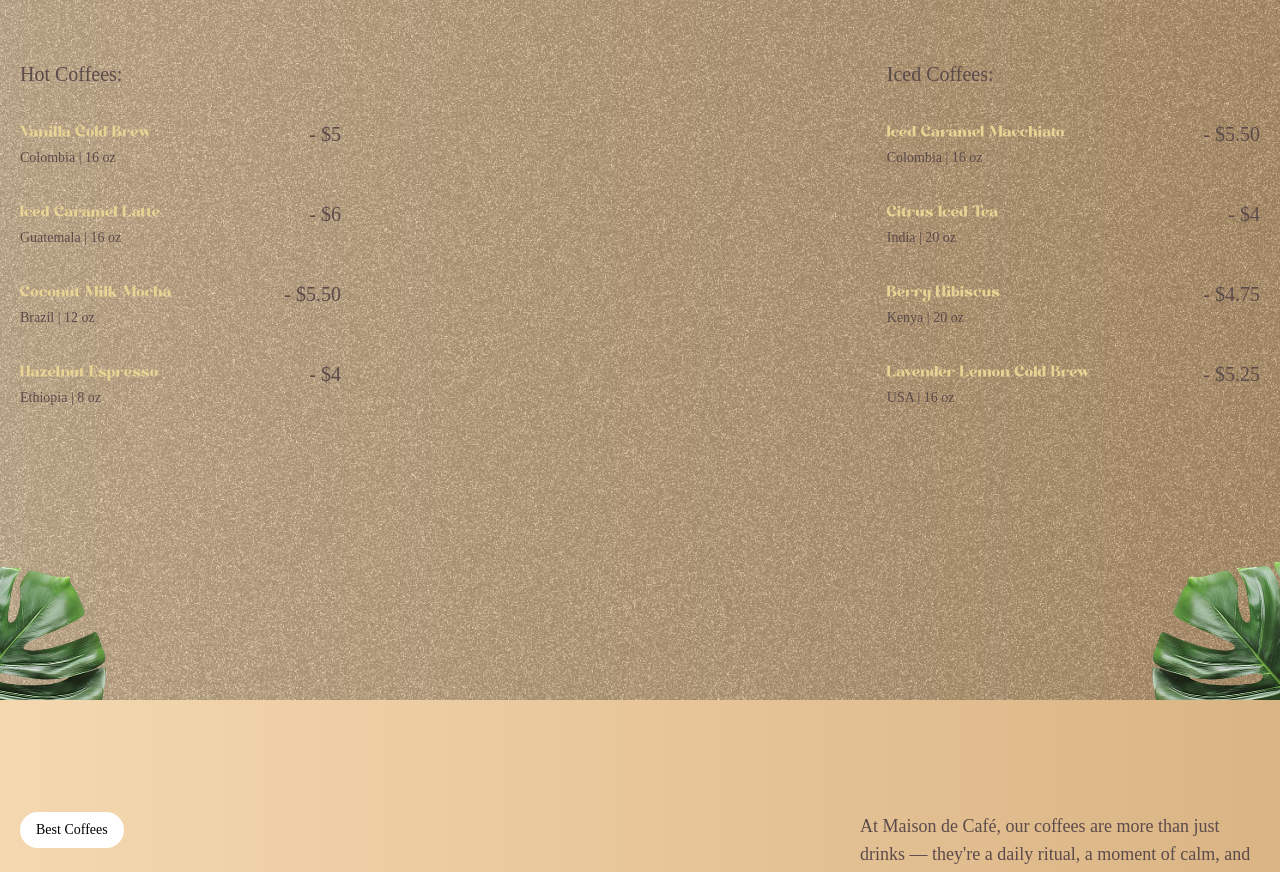
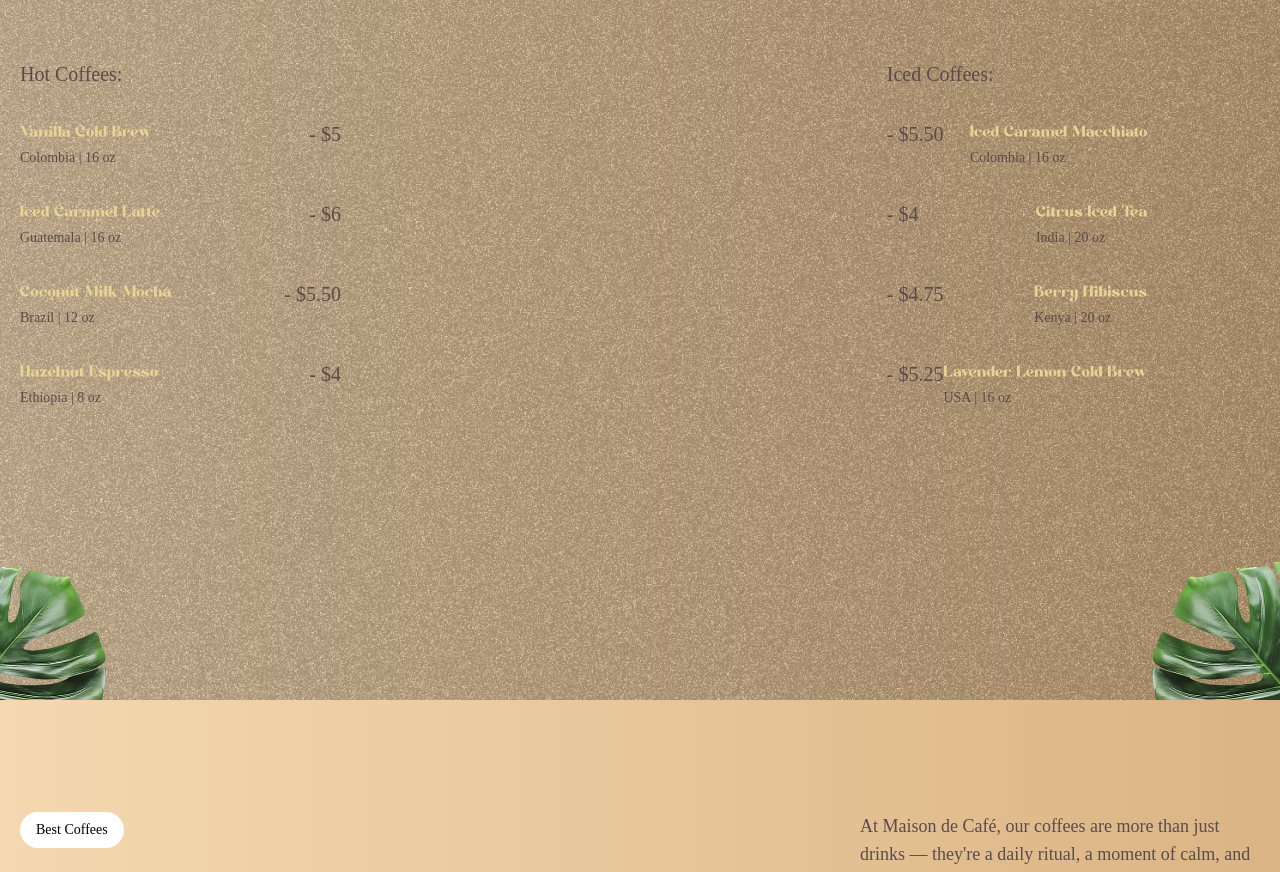
Before and after one commit to majanikoljic/coffee, a React (Vite) app: page / in a window 1280 px wide. Shown: the part 900-1772 px from the top of the page. Built offline with nearby package versions, Linux system fonts and the light colour scheme; a web font is replaced by a local one.

Commit message:
Update Coffees.jsx

```diff
--- a/src/components/Coffees.jsx
+++ b/src/components/Coffees.jsx
@@ -51,11 +51,11 @@ const Coffees = () => {
                     <ul>
                         {icedDrinks.map(({name, origin, detail, price}) => (
                             <li key={name}>
+                                <span>- {price}</span>
                                 <div className="me-28">
                                     <h3>{name}</h3>
                                     <p>{origin} | {detail}</p>
                                 </div>
-                                <span>- {price}</span>
                             </li>
                         ))}
                     </ul>
```
